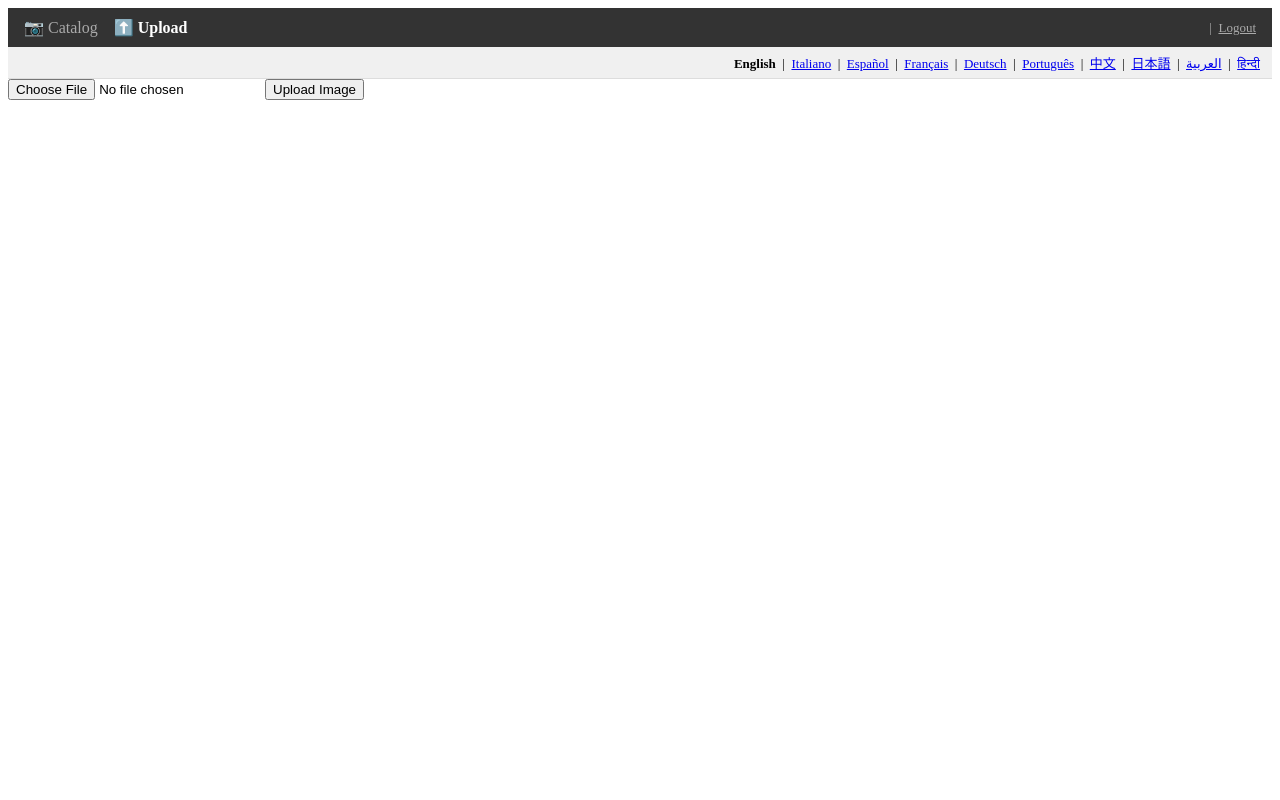
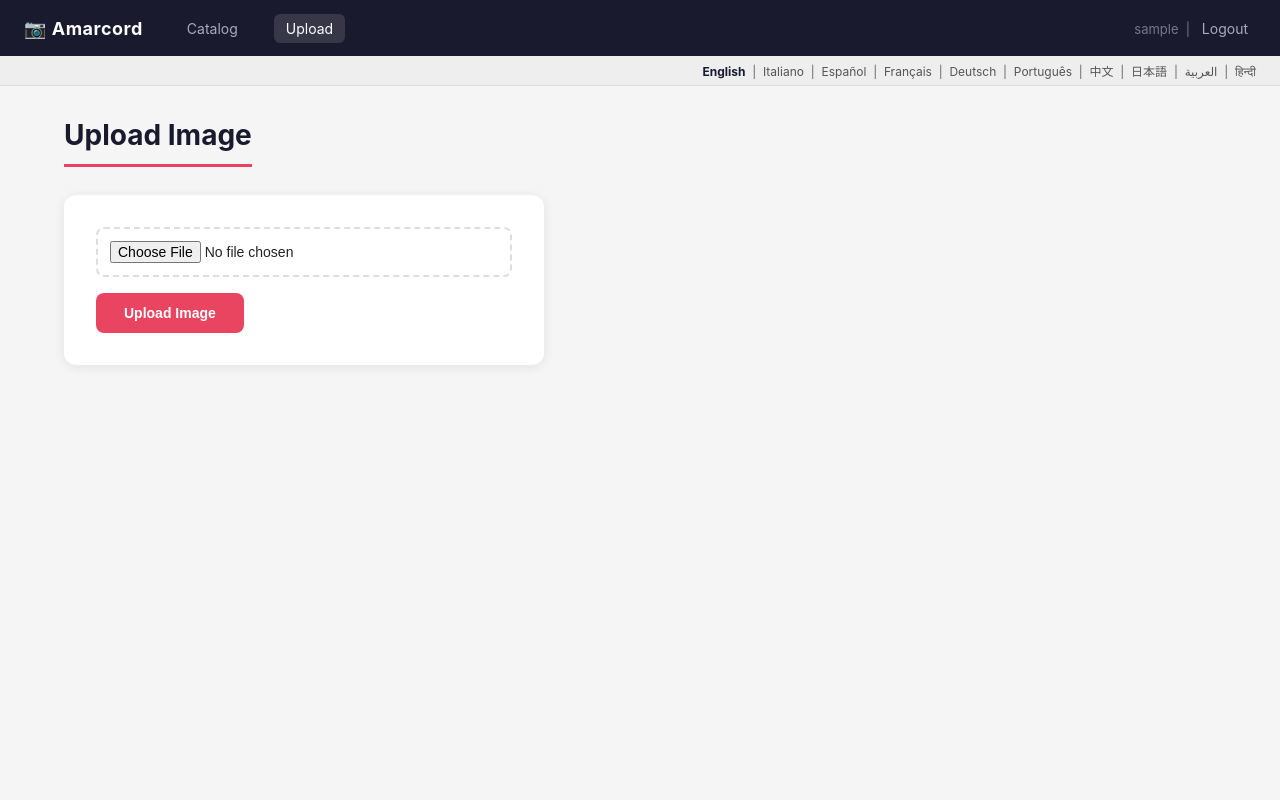
Before and after one commit to Bubblewrap007/app-mod-workshop, a PHP site: page /upload.php in a window 1280 px wide. Run offline with PHP 8.4, Linux system fonts and the light colour scheme; the visitor is signed in with stand-in values (Sample User, id 1).

Commit message:
Redesign UI with modern CSS - image grid, styled auth forms, dark navbar
Co-Authored-By: Claude Sonnet 4.6 <noreply@anthropic.com>

```diff
--- a/lang_switcher.php
+++ b/lang_switcher.php
@@ -9,6 +9,6 @@ foreach ($languages as $code => $name) {
     }
 }
 ?>
-<div style="text-align:right; padding:6px 12px; background:#f0f0f0; font-size:13px; border-bottom:1px solid #ddd;">
+<div class="lang-bar">
     <?php echo implode(' &nbsp;|&nbsp; ', $lang_links); ?>
 </div>
--- a/navbar.php
+++ b/navbar.php
@@ -1,14 +1,14 @@
-<?php
-$current = basename($_SERVER['PHP_SELF']);
-?>
-<nav style="background:#333; padding:10px 16px; display:flex; align-items:center; gap:16px;">
-    <a href="index.php" style="color:<?php echo $current==='index.php'?'#fff':'#aaa'; ?>; text-decoration:none; font-weight:<?php echo $current==='index.php'?'bold':'normal'; ?>;">📷 Catalog</a>
-    <a href="upload.php" style="color:<?php echo $current==='upload.php'?'#fff':'#aaa'; ?>; text-decoration:none; font-weight:<?php echo $current==='upload.php'?'bold':'normal'; ?>;">⬆️ Upload</a>
+<?php $current = basename($_SERVER['PHP_SELF']); ?>
+<link rel="stylesheet" href="style.css">
+<nav>
+    <span class="brand">📷 Amarcord</span>
+    <a href="index.php" <?php if ($current==='index.php') echo 'class="active"'; ?>>Catalog</a>
+    <a href="upload.php" <?php if ($current==='upload.php') echo 'class="active"'; ?>>Upload</a>
+    <span class="spacer"></span>
     <?php if (isset($_SESSION['user_id'])): ?>
-        <span style="margin-left:auto; color:#aaa; font-size:13px;">
+        <span class="user-info">
             <?php echo htmlspecialchars(isset($_SESSION['username']) ? $_SESSION['username'] : ''); ?>
-            &nbsp;|&nbsp;
-            <a href="logout.php" style="color:#aaa;">Logout</a>
+            &nbsp;|&nbsp;<a href="logout.php">Logout</a>
         </span>
     <?php endif; ?>
 </nav>
--- /dev/null
+++ b/style.css
@@ -0,0 +1,213 @@
+* { box-sizing: border-box; margin: 0; padding: 0; }
+
+body {
+    font-family: -apple-system, BlinkMacSystemFont, 'Segoe UI', Roboto, sans-serif;
+    background: #f5f5f5;
+    color: #222;
+    min-height: 100vh;
+}
+
+/* Navbar */
+nav {
+    background: #1a1a2e;
+    padding: 0 24px;
+    display: flex;
+    align-items: center;
+    height: 56px;
+    gap: 24px;
+    box-shadow: 0 2px 8px rgba(0,0,0,0.3);
+}
+nav .brand {
+    color: #fff;
+    font-size: 18px;
+    font-weight: 700;
+    letter-spacing: 0.5px;
+    margin-right: 8px;
+}
+nav a {
+    color: #aab;
+    text-decoration: none;
+    font-size: 14px;
+    padding: 6px 12px;
+    border-radius: 6px;
+    transition: background 0.2s, color 0.2s;
+}
+nav a:hover, nav a.active { background: #ffffff20; color: #fff; }
+nav .spacer { flex: 1; }
+nav .user-info { color: #778; font-size: 13px; }
+nav .user-info a { color: #aab; padding: 4px 8px; }
+
+/* Lang switcher */
+.lang-bar {
+    background: #eee;
+    padding: 6px 24px;
+    font-size: 12px;
+    color: #666;
+    border-bottom: 1px solid #ddd;
+    text-align: right;
+}
+.lang-bar a { color: #555; text-decoration: none; }
+.lang-bar a:hover { color: #1a1a2e; }
+.lang-bar strong { color: #1a1a2e; }
+
+/* Page wrapper */
+.page { max-width: 1200px; margin: 0 auto; padding: 32px 24px; }
+
+h1 {
+    font-size: 28px;
+    font-weight: 700;
+    color: #1a1a2e;
+    margin-bottom: 28px;
+    border-bottom: 3px solid #e94560;
+    padding-bottom: 12px;
+    display: inline-block;
+}
+
+/* Image grid */
+.image-grid {
+    display: grid;
+    grid-template-columns: repeat(auto-fill, minmax(260px, 1fr));
+    gap: 24px;
+}
+.image-card {
+    background: #fff;
+    border-radius: 12px;
+    overflow: hidden;
+    box-shadow: 0 2px 12px rgba(0,0,0,0.08);
+    transition: transform 0.2s, box-shadow 0.2s;
+}
+.image-card:hover {
+    transform: translateY(-4px);
+    box-shadow: 0 8px 24px rgba(0,0,0,0.14);
+}
+.image-card img {
+    width: 100%;
+    height: 200px;
+    object-fit: cover;
+    display: block;
+}
+.image-card .card-body { padding: 14px 16px; }
+.image-card .caption-label {
+    font-size: 11px;
+    font-weight: 600;
+    color: #e94560;
+    text-transform: uppercase;
+    letter-spacing: 0.8px;
+    margin-bottom: 4px;
+}
+.image-card .caption-text {
+    font-size: 13px;
+    color: #444;
+    line-height: 1.5;
+    font-style: italic;
+}
+.image-card .flag-btn {
+    margin-top: 10px;
+    background: none;
+    border: 1px solid #ddd;
+    border-radius: 6px;
+    padding: 4px 10px;
+    font-size: 12px;
+    color: #888;
+    cursor: pointer;
+    transition: border-color 0.2s, color 0.2s;
+}
+.image-card .flag-btn:hover { border-color: #e94560; color: #e94560; }
+
+/* Auth forms (login/register) */
+.auth-wrap {
+    min-height: calc(100vh - 56px);
+    display: flex;
+    align-items: center;
+    justify-content: center;
+    background: linear-gradient(135deg, #1a1a2e 0%, #16213e 60%, #0f3460 100%);
+}
+.auth-card {
+    background: #fff;
+    border-radius: 16px;
+    padding: 40px 36px;
+    width: 100%;
+    max-width: 380px;
+    box-shadow: 0 20px 60px rgba(0,0,0,0.4);
+}
+.auth-card h2 {
+    font-size: 24px;
+    font-weight: 700;
+    color: #1a1a2e;
+    margin-bottom: 8px;
+    border: none;
+    padding: 0;
+}
+.auth-card .subtitle {
+    color: #888;
+    font-size: 14px;
+    margin-bottom: 28px;
+}
+.auth-card input {
+    width: 100%;
+    padding: 12px 14px;
+    border: 1.5px solid #ddd;
+    border-radius: 8px;
+    font-size: 14px;
+    margin-bottom: 14px;
+    transition: border-color 0.2s;
+    outline: none;
+}
+.auth-card input:focus { border-color: #e94560; }
+.auth-card button {
+    width: 100%;
+    padding: 13px;
+    background: #e94560;
+    color: #fff;
+    border: none;
+    border-radius: 8px;
+    font-size: 15px;
+    font-weight: 600;
+    cursor: pointer;
+    transition: background 0.2s;
+    margin-top: 4px;
+}
+.auth-card button:hover { background: #c73652; }
+.auth-card .alt-link {
+    text-align: center;
+    margin-top: 18px;
+    font-size: 13px;
+    color: #888;
+}
+.auth-card .alt-link a { color: #e94560; text-decoration: none; font-weight: 600; }
+.auth-card .error { color: #e94560; font-size: 13px; margin-bottom: 14px; }
+
+/* Upload page */
+.upload-card {
+    background: #fff;
+    border-radius: 12px;
+    padding: 32px;
+    max-width: 480px;
+    box-shadow: 0 2px 12px rgba(0,0,0,0.08);
+}
+.upload-card input[type=file] {
+    display: block;
+    width: 100%;
+    padding: 12px;
+    border: 2px dashed #ddd;
+    border-radius: 8px;
+    font-size: 14px;
+    margin-bottom: 16px;
+    cursor: pointer;
+    transition: border-color 0.2s;
+}
+.upload-card input[type=file]:hover { border-color: #e94560; }
+.upload-card button {
+    padding: 12px 28px;
+    background: #e94560;
+    color: #fff;
+    border: none;
+    border-radius: 8px;
+    font-size: 14px;
+    font-weight: 600;
+    cursor: pointer;
+    transition: background 0.2s;
+}
+.upload-card button:hover { background: #c73652; }
+.success-msg { color: #2e7d32; font-weight: 600; margin-bottom: 16px; }
+.error-msg { color: #e94560; font-weight: 600; margin-bottom: 16px; }
--- a/upload.php
+++ b/upload.php
@@ -11,16 +11,23 @@ if ($_SERVER['REQUEST_METHOD'] == 'POST' && isset($_FILES['image'])) {
     if (copy($_FILES['image']['tmp_name'], $filename) && unlink($_FILES['image']['tmp_name'])) {
         $stmt = $pdo->prepare("INSERT INTO images (user_id, filename) VALUES (?, ?)");
         $stmt->execute([$_SESSION['user_id'], $filename]);
-        echo $t['image_uploaded'];
+        $upload_success = $t['image_uploaded'];
     } else {
-        echo $t['error_uploading'];
+        $upload_error = $t['error_uploading'];
     }
 }
 ?>
 <?php include 'navbar.php'; ?>
 <?php include 'lang_switcher.php'; ?>
-
-<form method="post" enctype="multipart/form-data">
-    <input type="file" name="image" required />
-    <button type="submit"><?php echo $t['upload_image']; ?></button>
-</form>
+<div class="page">
+<h1><?php echo $t['upload_image']; ?></h1>
+<div class="upload-card">
+    <?php if (isset($upload_success)): ?>
+        <div class="success-msg"><?php echo htmlspecialchars($upload_success); ?></div>
+    <?php endif; ?>
+    <form method="post" enctype="multipart/form-data">
+        <input type="file" name="image" accept="image/*" required />
+        <button type="submit"><?php echo $t['upload_image']; ?></button>
+    </form>
+</div>
+</div>
```
Also changed, not shown: index.php (+11 -7 lines), login.php (+19 -7 lines), register.php (+13 -6 lines).
